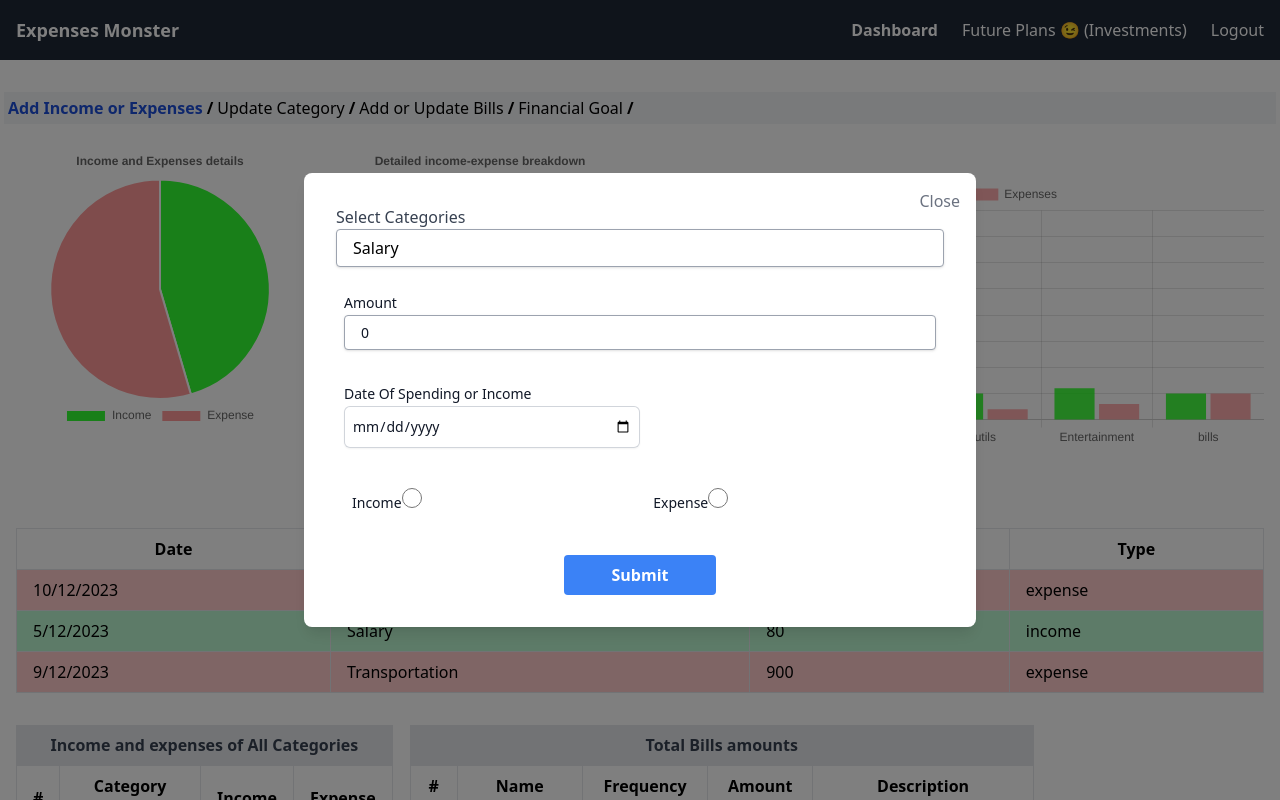
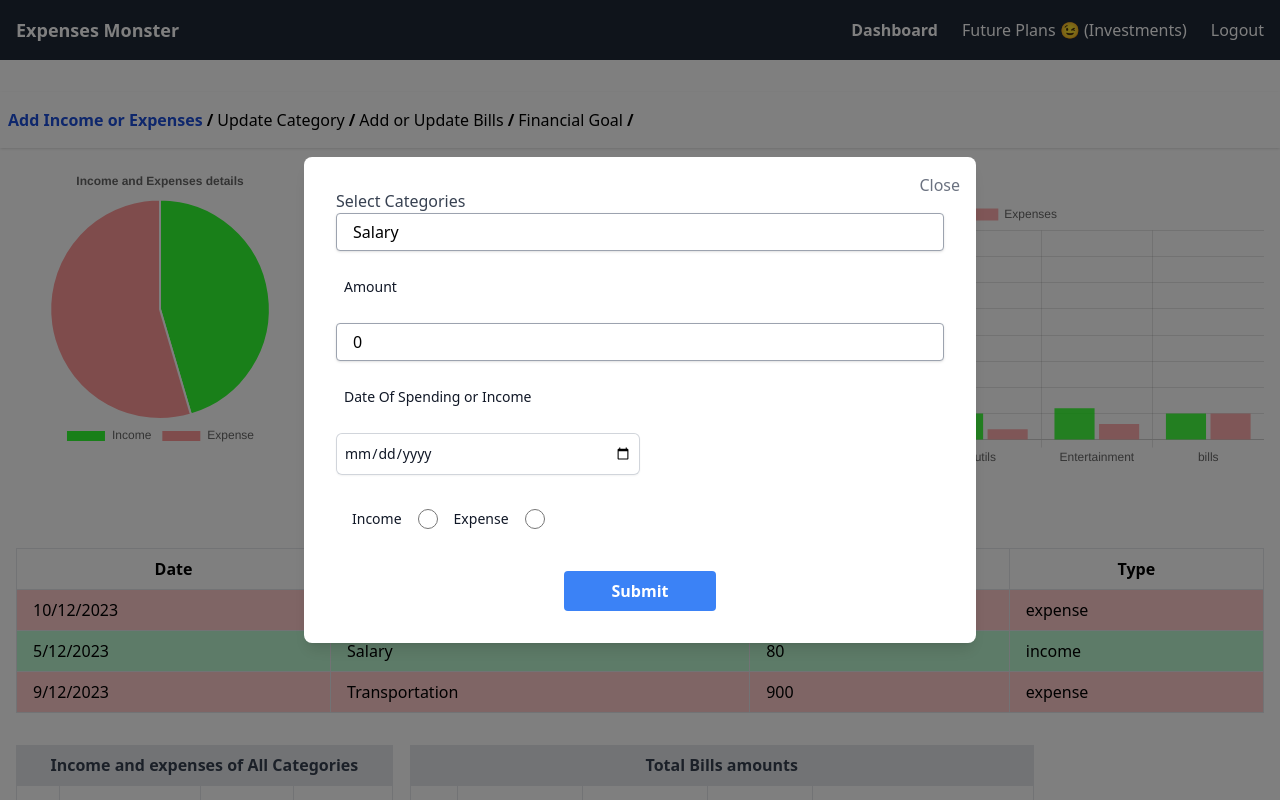
Before and after one commit to 1001pranav/expenseMonster, a Next.js app in the folder frontend/expense-tracker/: page / in a window 1280 px wide. Both pictures are taken after a click on the button "Add Income or Expenses". Shown: the top 800 px of the page. Built offline with nearby package versions, Linux system fonts and the light colour scheme.

Commit message:
Styles:  Update styles and updated label closing tag

```diff
--- a/frontend/expense-tracker/components/input.tsx
+++ b/frontend/expense-tracker/components/input.tsx
@@ -21,8 +21,11 @@ export default function Inputs(inputProps : INPUT_COMPONENT): ReactNode {
 
 export function InputLable(lableInputs: LABLLED_INPUT): ReactNode {
     return (
-        <label className={lableInputs.lableClassName}>
-            {lableInputs.lableName}
+        <>
+            <label className={lableInputs.lableClassName}>
+                {lableInputs.lableName}
+            </label>
+
             <Inputs
                 className={lableInputs.className}
                 name={lableInputs.name}
@@ -31,7 +34,7 @@ export function InputLable(lableInputs: LABLLED_INPUT): ReactNode {
                 value={lableInputs.value}
                 handleInput={lableInputs.handleInput}
             />
-        </label>
+        </>
     )
 }
 
--- a/frontend/expense-tracker/components/navbar.tsx
+++ b/frontend/expense-tracker/components/navbar.tsx
@@ -196,8 +196,8 @@ export function Navigation(navProps: NAV_COMPONENT): ReactNode {
 
 export function SubNav({navItems}: SubNavProps): ReactNode {
     try {
-        return <div className='max-w-7xl mx-auto'>
-            <div className="h-auto w-auto flex flex-row p-1 m-1 bg-gray-100">
+        return <div className='max-w-7xl m-auto shadow py-2'>
+            <div className="h-auto w-auto flex flex-row p-1 m-1">
                 {
                     navItems.map(nav => <>
                         <button
--- a/frontend/expense-tracker/components/popupForms.tsx
+++ b/frontend/expense-tracker/components/popupForms.tsx
@@ -88,7 +88,7 @@ const Form: React.ReactNode = <form
             value={incomeExpense.type}
         />
         <InputLable
-            lableClassName="block text-sm font-medium leading-6 text-gray-900 p-2 m-auto"
+            lableClassName="block text-sm font-medium leading-6 text-gray-900 p-2 m-2"
             lableName="Expense"
             inputType={INPUT_TYPE.RADIO}
             name="type"
@@ -171,7 +171,6 @@ export function UpdateCategory(props: formsForPopUpProps): React.ReactNode {
                     className="form-radio text-indigo-600 h-5 w-5 "
                     value={categoryData.type}
                     handleInput={(e)=> setCategory( { ...categoryData, type: 'Category' })}
-
                 />
             </div>
             <div className="flex items-center justify-center">
```
